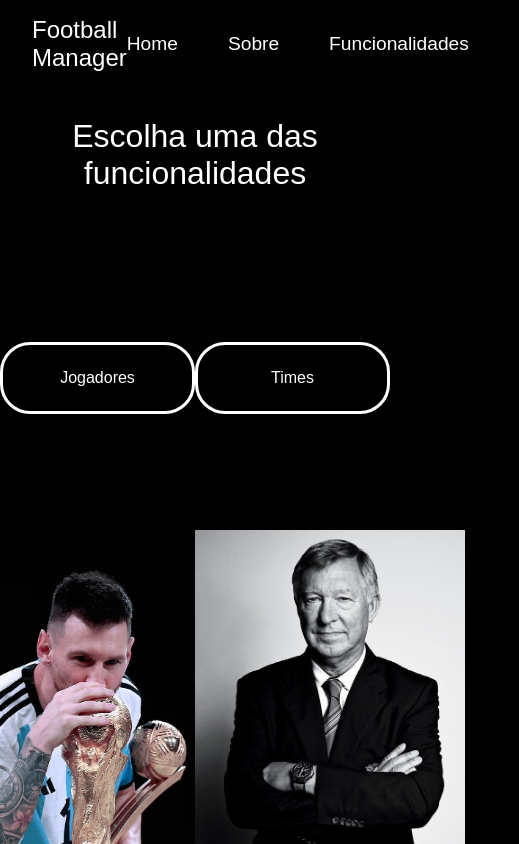
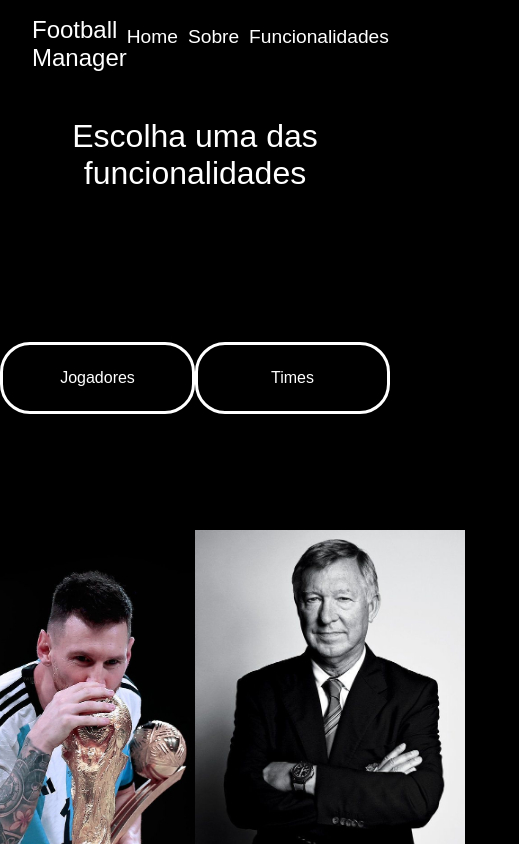
Before and after one commit to RenanCruz7/FootballManager-Website, an Angular app: page /texto-introdutorio in a window 390 px wide. Shown: the top 844 px of the page, 519 px wide, since content can reach past the window. Built offline with nearby package versions, Linux system fonts and the light colour scheme.

Commit message:
Responsividade Cabecalho

```diff
--- a/src/app/componentes/cabecalho/cabecalho.component.css
+++ b/src/app/componentes/cabecalho/cabecalho.component.css
@@ -1,4 +1,5 @@
-.cabecalho{
+/* Estilo padrão */
+.cabecalho {
     background-size: cover;
     display: flex;
     align-items: center;
@@ -11,19 +12,37 @@
     color: white;
 }
 
-.lista{
+.lista {
     display: flex;
     align-items: center;
     justify-content: space-around;
 }
 
-.lista li{
+.lista li {
     list-style: none;
-    margin-right: 50px;
+    margin-right: 20px; /* Reduzi a margem para economizar espaço em telas menores */
+}
 
-}
 .lista li a {
     text-decoration: none;
     color: white;
     font-size: 1.2rem;
 }
+
+/* Consulta de mídia para telas menores */
+@media screen and (max-width: 768px) {
+    .cabecalho {
+        flex-direction: row; /* Empilha os elementos verticalmente */
+        align-items: flex-start; /* Alinha os itens à esquerda */
+    }
+
+    .lista {
+        margin-top: 10px; /* Espaçamento superior para separar do título */
+        justify-content: flex-start; /* Alinha os itens à esquerda */
+    }
+
+    .lista li {
+        margin-right: 10px ; /* Remove a margem direita para evitar quebras de linha */
+        margin-bottom: 10px; /* Adiciona espaçamento entre os itens */
+    }
+}
```
